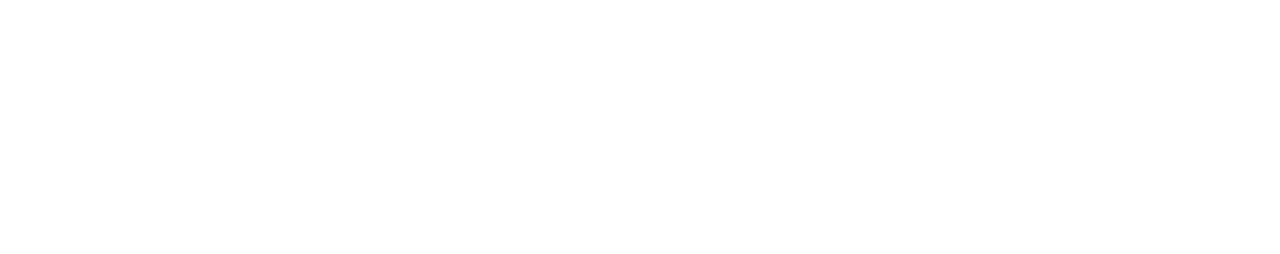
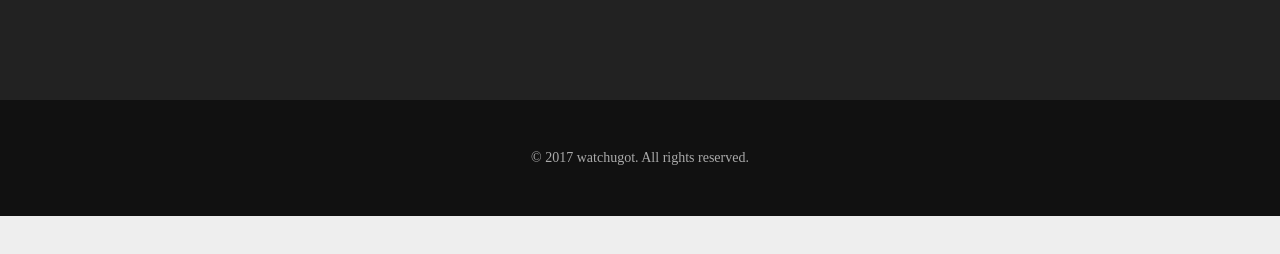
Before and after one commit to cbanigan/watchugot, a website: page index.html in a window 1280 px wide. Drawn offline with Linux system fonts and the light colour scheme.

Commit message:
added footer

```diff
--- a/index.html
+++ b/index.html
@@ -7,9 +7,25 @@
 	<link rel="stylesheet" media="screen" href="main.css">
 </head>
 <body>
-    <div id="wrapper">
+<div id="wrapper">
+
+    <header>
+
+    </header>
+
+    <div>
 
     </div>
+
+     <div id="top-footer">
+    </div>
+
+    <footer>
+        <div class="copyright">© 2017 watchugot. All rights reserved.</div>
+    </footer>
+
+
+</div>
 </body>
 
 </html>
--- a/main.css
+++ b/main.css
@@ -0,0 +1,26 @@
+* {
+    margin: 0;
+    padding: 0;
+}
+
+html {
+    background-color: #EEEEEE;
+    font-size: 100%;
+}
+
+#top-footer {
+    padding: 50px;
+    background-color: #222222;
+    text-align: center;
+}
+
+footer {
+    padding: 50px;
+    background-color: #111111;
+    text-align: center;
+}
+
+.copyright {
+    font-size: 14px;
+    color: #AAAAAA;
+}
```
